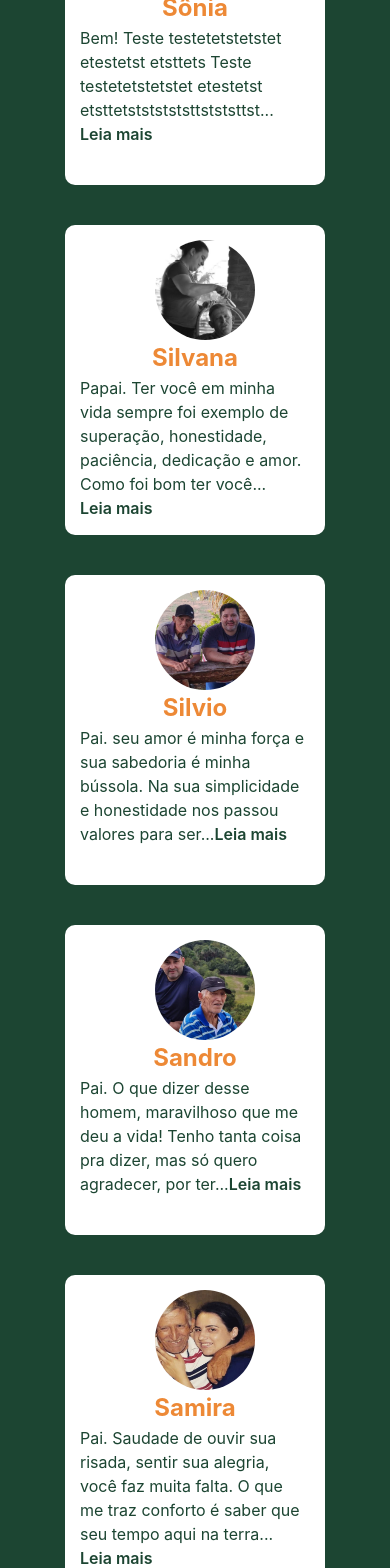
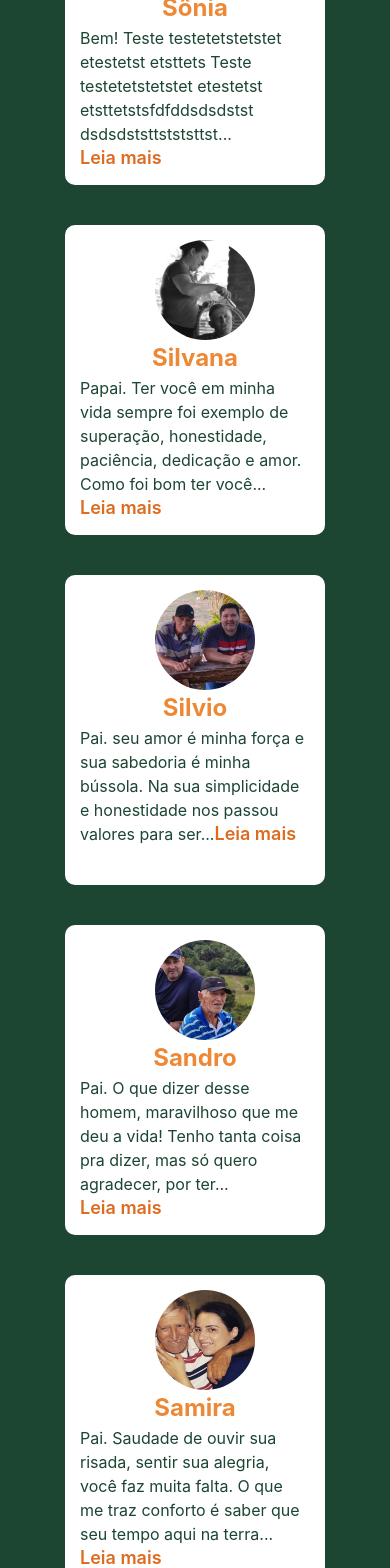
Before and after one commit to CTiagoCosta/memorialisraelandreo, a React (Vite) app: page /#/depositions in a window 390 px wide. Shown: the part 280-1848 px from the top of the page. Built offline with nearby package versions, Linux system fonts and the light colour scheme.

Commit message:
Ajuste no responsivo

```diff
--- a/src/pages/Depositions.tsx
+++ b/src/pages/Depositions.tsx
@@ -41,8 +41,8 @@ export function Depositions(){
                     <OrangeH2>Sônia</OrangeH2>
                     <GreenH2>
                         Bem!
-                        Teste testetetstetstet etestetst etsttets Teste testetetstetstet etestetst etsttetstststststtstststtst...
-                        <Button colorScheme="green.700" variant='link' onClick={() => handleOpenModal({
+                        Teste testetetstetstet etestetst etsttets Teste testetetstetstet etestetst etsttetstsfdfddsdsdstst dsdsdststtstststtst...
+                        <Button colorScheme="orange" size='lg' variant='link' onClick={() => handleOpenModal({
                             title: 'Marido',
                             body: 'This is the first modal content',
                             imageUrl: `${sonia}`
@@ -57,7 +57,7 @@ export function Depositions(){
                     <GreenH2>
                         Papai.
                         Ter você em minha vida sempre foi exemplo de superação, honestidade, paciência, dedicação e amor. Como foi bom ter você...
-                        <Button colorScheme="green.700" variant='link' onClick={() => handleOpenModal({
+                        <Button colorScheme="orange" size='lg' variant='link' onClick={() => handleOpenModal({
                             title: 'Papai',
                             body: 'Ter você em minha vida sempre foi exemplo de superação, honestidade, paciência, possível com você, fizemos planos e os desfazemos, foram dias incríveis ao seu lado, tudo era possível, otimismo era seu lema, não tinha tempo ruim, mesmo nas horas mais complicadas. Mas, ainda assim, gostaria de mais,  mais abraços seus, mais conversas, mais beijos ou apenas ficar pertinho no sofá enquanto você descansava, minha vida tem um marco, com você e sem você, o antes e o depois, tudo tem um novo olhar, um novo significado e nada mais será completo a cada dia que passa a saudade aumenta, como dói saber que você não está aqui entre nós. mas, honrarei sua memória com a prática de seus ensinamentos e seu legado estará vivo  para sempre. Com amor sua filha Silvana. ',
                             imageUrl: `${silvana}`
@@ -72,7 +72,7 @@ export function Depositions(){
                     <GreenH2>
                         Pai.
                         seu amor é minha força e sua sabedoria é minha bússola. Na sua simplicidade e honestidade nos passou valores para ser...
-                        <Button colorScheme="green.700" variant='link' onClick={() => handleOpenModal({
+                        <Button colorScheme="orange" size='lg' variant='link' onClick={() => handleOpenModal({
                             title: 'Pai',
                             body: 'Obrigado por plantar raízes, e pegar minha mão  para me ensinar coragem e determinação. Obrigado por dar a vida, dar amor, orientação e mostrar o caminho. Mais que um depoimento, você com certeza merece todo o meu coração e minha gratidão. Seu amor é minha força e sua sabedoria é minha bússola. Na sua simplicidade e honestidade nos passou valores para ser cada vez melhor. Deixa saudades, mas sentimos a sua presença em cada canto e em cada dia que passa. Te amaremos sempre.',
                             imageUrl: `${silvio}`
@@ -87,7 +87,7 @@ export function Depositions(){
                     <GreenH2>
                         Pai.
                         O que dizer desse homem, maravilhoso que me deu a vida! Tenho tanta coisa pra dizer, mas só quero agradecer, por ter...
-                        <Button colorScheme="green.700" variant='link' onClick={() => handleOpenModal({
+                        <Button colorScheme="orange" size='lg' variant='link' onClick={() => handleOpenModal({
                             title: 'Pai',
                             body: 'O que dizer desse homem, maravilhoso que me deu a vida! Tenho tanta coisa pra dizer, mas só quero agradecer, por ter sido seu filho, foi com você que conheci o que é ser um homem honesto e honrado, sou grato por todo tempo que vivi com o senhor papai, sua falta e um vazio enorme no meu coração, te amarei eternamente, obrigada por tudo que aprendi com o senhor.',
                             imageUrl: `${sandro}`
@@ -102,7 +102,7 @@ export function Depositions(){
                     <GreenH2>
                         Pai.
                         Saudade de ouvir sua risada, sentir sua alegria, você faz muita falta. O que me traz conforto é saber que seu tempo aqui na terra...
-                        <Button colorScheme="green.700" variant='link' onClick={() => handleOpenModal({
+                        <Button colorScheme="orange" size='lg' variant='link' onClick={() => handleOpenModal({
                             title: 'Pai',
                             body: 'Saudade de ouvir sua risada, sentir sua alegria, você faz muita falta. O que me traz conforto é saber que seu tempo aqui na terra deixou um legado inestimável de aprendizado. Com voce aprendi a ser uma pessoas honesta e persistente. Aprendi o valor do trabalho duro e o mais importante, a ter fé. Quem o conheceu sabe o quanto sofreu na infância e o quanto trabalhou pra criar seus filho, e nos últimos dias de sua vida você me deixou mais uma lição, a gratidão. Quando pedi pra que fizesse um desejo o senhor só agradeceu por tudo que fizemos.  Obrigado por ter feito minha vida mais alegre e segura. Sempre levarei os momentos preciosos que passamos juntos. Seu legado de bondade e força permanece em mim. Te amo pra sempre.',
                             imageUrl: `${samira}`
--- a/src/pages/Video.tsx
+++ b/src/pages/Video.tsx
@@ -13,12 +13,12 @@ const Wrapper = styled.div`
     justify-content: space-evenly;
     align-items: center;
     flex-direction: column;
-    margin-top: 50px;
 
     @media ${devices.laptop} {
         display: flex;
         align-items: center;
         flex-direction: row;
+        margin-top: 50px;
 
     }
 `;
```
